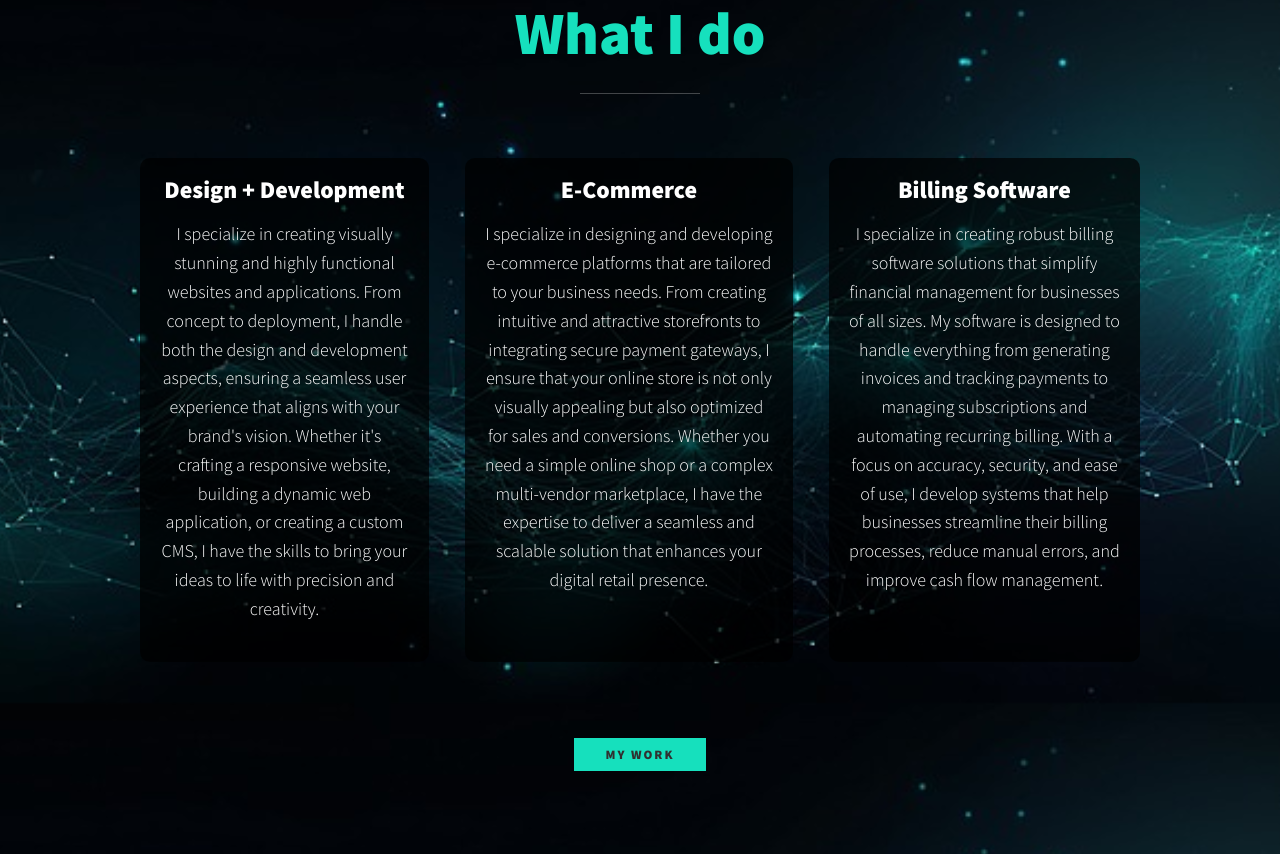
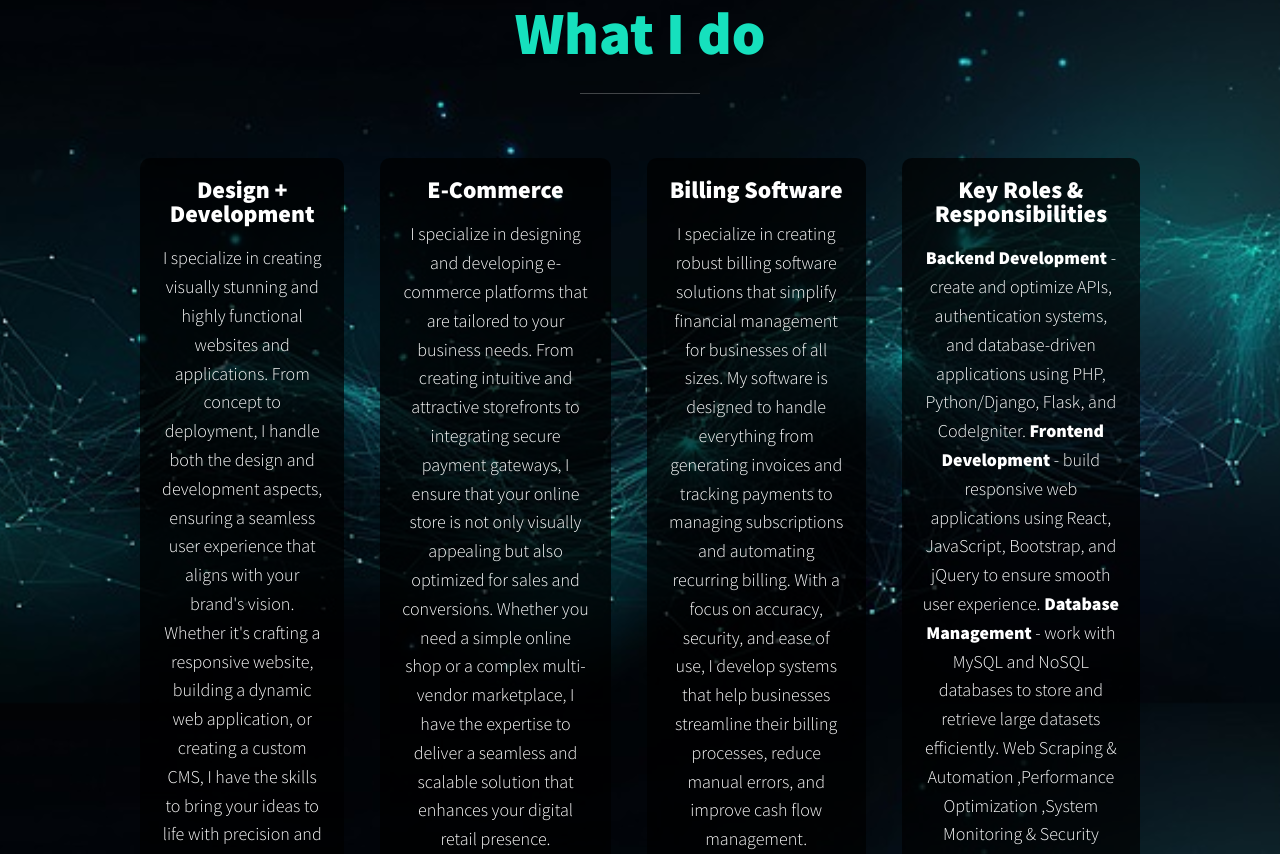
Before and after one commit to mushtaq314/portfolio, a website built with Vite: page index.html in a window 1280 px wide. Shown: the part 811-1665 px from the top of the page. Built offline with nearby package versions, Linux system fonts and the light colour scheme; files whose address does not match are found by name.

Commit message:
Add files via upload

```diff
--- a/index.html
+++ b/index.html
@@ -52,6 +52,7 @@
 
 
         <section class="my-services" id="services">
+
             <h2 class="section__title section__title--services at-item1">What I do</h2>
             <div class="services">
                 <div class="service">
@@ -66,8 +67,14 @@
                     <h3>Billing Software</h3>
                     <p>I specialize in creating robust billing software solutions that simplify financial management for businesses of all sizes. My software is designed to handle everything from generating invoices and tracking payments to managing subscriptions and automating recurring billing. With a focus on accuracy, security, and ease of use, I develop systems that help businesses streamline their billing processes, reduce manual errors, and improve cash flow management.</p>
                 </div>
+				<div class="service">
+                    <h3>Key Roles & Responsibilities</h3>
+                    <p> <b>Backend Development</b> - create and optimize APIs, authentication systems, and database-driven applications using PHP, Python/Django, Flask, and CodeIgniter. <b>Frontend Development</b> - build responsive web applications using React, JavaScript, Bootstrap, and jQuery to ensure smooth user experience. <b> Database Management </b> - work with MySQL and NoSQL databases to store and retrieve large datasets efficiently. Web Scraping & Automation ,Performance Optimization ,System Monitoring & Security  </p>
+                </div>
             </div>
             <a href="#work" class="btn">My Work</a>
+
+
         </section>
 
         <style>
@@ -262,7 +269,7 @@
         margin-top: 0.5rem;
         font-size: 1rem;
         text-decoration: none;
-        color: #007BFF;
+        color: #00e0bf;
         font-weight: bold;
     }
 
@@ -276,6 +283,7 @@
     }
 }
 </style>
+
 
 
    <!-- Footer -->
```
